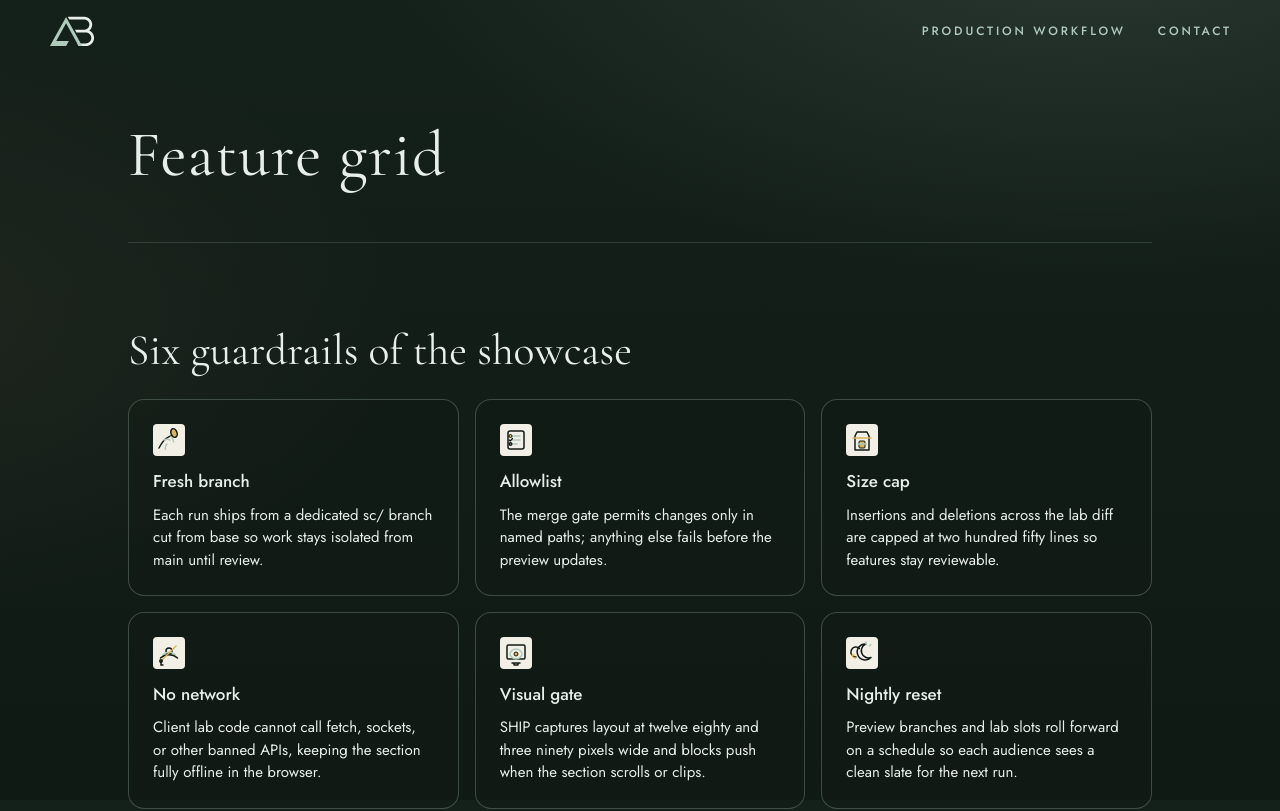
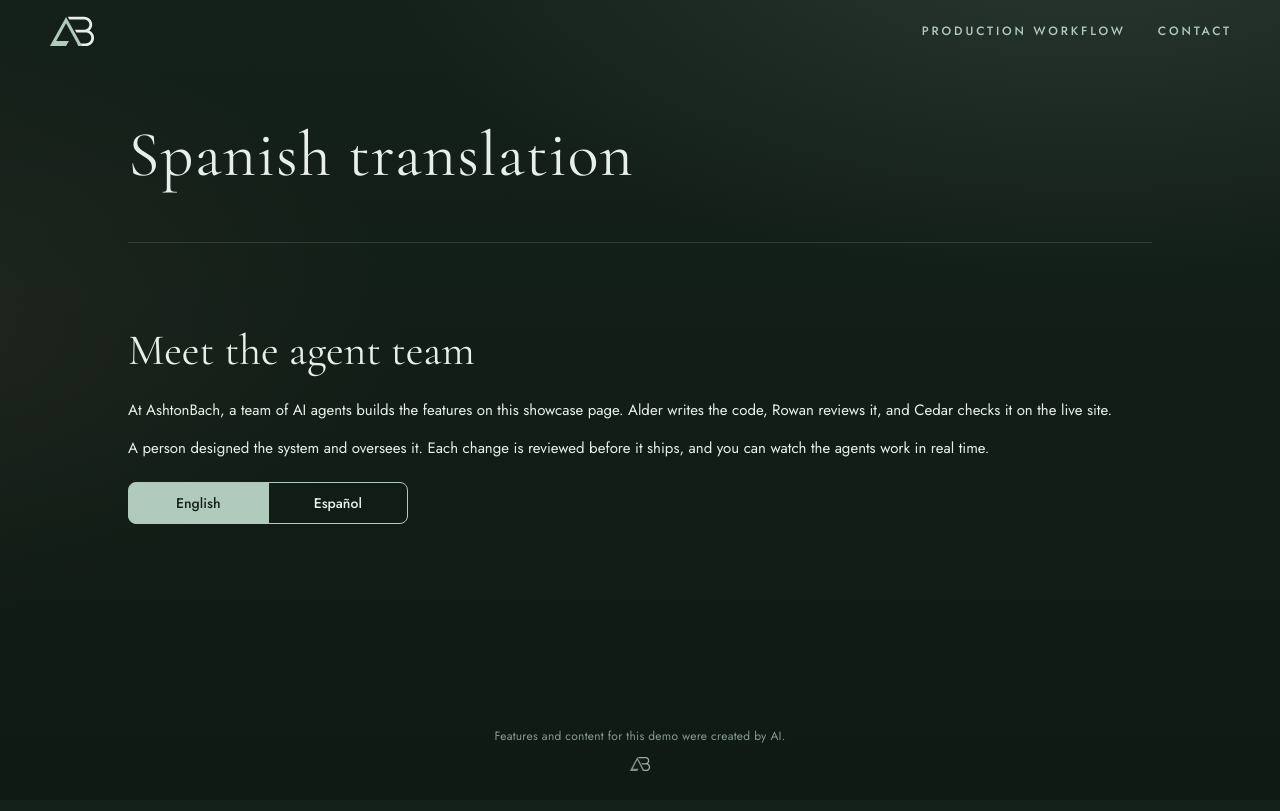
Before and after one commit to ashtonbach/agent-showcase, a Next.js app: page /showcase/ in a window 1280 px wide. Shown: the top 811 px of the page. Built offline with nearby package versions, Linux system fonts and the light colour scheme.

Commit message:
Feature: Spanish translation (Authors: Alder) (#494)
Merged after Rowan (AI reviewer) approved e1e2b1c and the v2 gate, build and functional checks passed. Author: Alder (AI coder)

Co-author: Alder (AI coder)

```diff
--- a/app/lab/current.json
+++ b/app/lab/current.json
@@ -1 +1 @@
-{"slug":"feature-grid"}
+{"slug":"spanish-translation"}
--- a/app/lab/spanish-translation/index.tsx
+++ b/app/lab/spanish-translation/index.tsx
@@ -5,109 +5,53 @@ import enUS from "../../../messages/en-US.json";
 import esES from "../../../messages/es-ES.json";
 
 type Locale = "en-US" | "es-ES";
-type Messages = Record<string, string>;
 
-const byLocale: Record<Locale, Messages> = {
-  "en-US": enUS as Messages,
-  "es-ES": esES as Messages,
+const MSGS: Record<Locale, Record<string, string>> = {
+  "en-US": enUS,
+  "es-ES": esES,
 };
 
-function applyLocale(locale: Locale) {
-  const messages = byLocale[locale];
+function paintLocale(locale: Locale) {
+  const table = MSGS[locale];
   document.documentElement.lang = locale;
   document.querySelectorAll("[data-i18n]").forEach((node) => {
     const key = node.getAttribute("data-i18n");
-    if (!key) return;
-    const text = messages[key];
-    if (text) node.textContent = text;
+    if (key && table[key]) node.textContent = table[key];
   });
 }
 
-const css = `
-.lab-spanish-translation {
-  width: min(720px, 100%);
-  margin: 8px auto 56px;
-  color: var(--mist, #f2efe6);
-}
-.lab-spanish-translation h2 {
-  font-family: var(--serif);
-  font-weight: 400;
-  font-size: 30px;
-  line-height: 1.25;
-  margin: 0 0 16px;
-  color: var(--mist, #f2efe6);
-}
-.lab-spanish-translation p {
-  margin: 0 0 14px;
-  line-height: 1.55;
-  color: #e8eee9;
-}
-.lab-lang {
-  display: inline-flex;
-  gap: 0;
-  margin-top: 20px;
-}
-.lab-lang button {
-  font-family: var(--sans);
-  font-size: 14px;
-  font-weight: 500;
-  padding: 10px 18px;
-  cursor: pointer;
-  border: 1px solid var(--sage);
-  background: transparent;
-  color: var(--mist, #f2efe6);
-  transition: background 0.15s ease, color 0.15s ease;
-}
-.lab-lang button:first-child {
-  border-radius: 8px 0 0 8px;
-}
-.lab-lang button:last-child {
-  border-radius: 0 8px 8px 0;
-  margin-left: -1px;
-}
-.lab-lang button[aria-pressed="true"] {
-  background: var(--sage);
-  color: #14201a;
-}
-.lab-lang button:focus-visible {
-  outline: 2px solid var(--sage);
-  outline-offset: 2px;
-}
-@media (prefers-reduced-motion: reduce) {
-  .lab-lang button {
-    transition: none;
-  }
-}
-`;
+export default function SpanishTranslationLab() {
+  const uid = useId().replace(/:/g, "");
+  const titleId = `${uid}-heading`;
+  const [locale, setLocale] = useState<Locale>("en-US");
+  const copy = MSGS[locale];
 
-export default function Lab() {
-  const headingId = useId();
-  const [locale, setLocale] = useState<Locale>("en-US");
-  const copy = byLocale[locale];
-
-  const pick = useCallback((next: Locale) => {
+  const choose = useCallback((next: Locale) => {
     setLocale(next);
-    applyLocale(next);
+    paintLocale(next);
   }, []);
 
   return (
     <section
-      className="lab-spanish-translation"
       data-lab="spanish-translation"
-      aria-labelledby={headingId}
+      aria-labelledby={titleId}
+      className="lab-spanish"
     >
-      <style>{css}</style>
-      <h2 id={headingId} data-i18n="lab.spanish-translation.heading">
+      <h2 id={titleId} data-i18n="lab.spanish-translation.heading">
         {copy["lab.spanish-translation.heading"]}
       </h2>
-      <p data-i18n="lab.spanish-translation.p1">{copy["lab.spanish-translation.p1"]}</p>
-      <p data-i18n="lab.spanish-translation.p2">{copy["lab.spanish-translation.p2"]}</p>
-      <div className="lab-lang" role="group" aria-label="Language">
+      <p data-i18n="lab.spanish-translation.p1">
+        {copy["lab.spanish-translation.p1"]}
+      </p>
+      <p data-i18n="lab.spanish-translation.p2">
+        {copy["lab.spanish-translation.p2"]}
+      </p>
+      <div role="group" aria-label="Language" className="lab-spanish-toggle">
         <button
           type="button"
           data-locale="en-US"
           aria-pressed={locale === "en-US"}
-          onClick={() => pick("en-US")}
+          onClick={() => choose("en-US")}
         >
           English
         </button>
@@ -115,11 +59,71 @@ export default function Lab() {
           type="button"
           data-locale="es-ES"
           aria-pressed={locale === "es-ES"}
-          onClick={() => pick("es-ES")}
+          onClick={() => choose("es-ES")}
         >
           Español
         </button>
       </div>
+      <style>{`
+        .lab-spanish {
+          width: min(720px, 100%);
+          margin: 8px auto 56px;
+          color: var(--mist, #f2efe6);
+        }
+        .lab-spanish h2 {
+          margin: 0 0 16px;
+          font-family: var(--serif);
+          font-weight: 400;
+          font-size: 30px;
+          line-height: 1.2;
+        }
+        .lab-spanish p {
+          margin: 0 0 14px;
+          font-family: var(--sans);
+          font-size: 15px;
+          line-height: 1.55;
+          color: #e8eee9;
+        }
+        .lab-spanish-toggle {
+          display: flex;
+          width: min(280px, 100%);
+          margin-top: 22px;
+        }
+        .lab-spanish-toggle button {
+          flex: 1;
+          padding: 10px 14px;
+          font-family: var(--sans);
+          font-size: 14px;
+          font-weight: 500;
+          cursor: pointer;
+          border: 1px solid var(--sage);
+        }
+        .lab-spanish-toggle button:first-child {
+          border-radius: 8px 0 0 8px;
+        }
+        .lab-spanish-toggle button:last-child {
+          border-radius: 0 8px 8px 0;
+          margin-left: -1px;
+        }
+        .lab-spanish-toggle button[aria-pressed="true"] {
+          background: var(--sage);
+          color: #14201a;
+        }
+        .lab-spanish-toggle button[aria-pressed="false"] {
+          background: transparent;
+          color: var(--mist, #f2efe6);
+        }
+        .lab-spanish-toggle button:focus-visible {
+          outline: 2px solid var(--sage);
+          outline-offset: 2px;
+          z-index: 1;
+        }
+        @media (prefers-reduced-motion: no-preference) {
+          .lab-spanish-toggle button {
+            transition: background 0.15s ease, color 0.15s ease;
+          }
+        }
+      `}</style>
     </section>
   );
 }
--- a/app/page.tsx
+++ b/app/page.tsx
@@ -1,4 +1,4 @@
-import Lab from "./lab/feature-grid";
+import Lab from "./lab/spanish-translation";
 import { readDemoKey, demoTitle } from "./demo-name";
 const demoKey = readDemoKey();
 const demoName = demoTitle();
```
